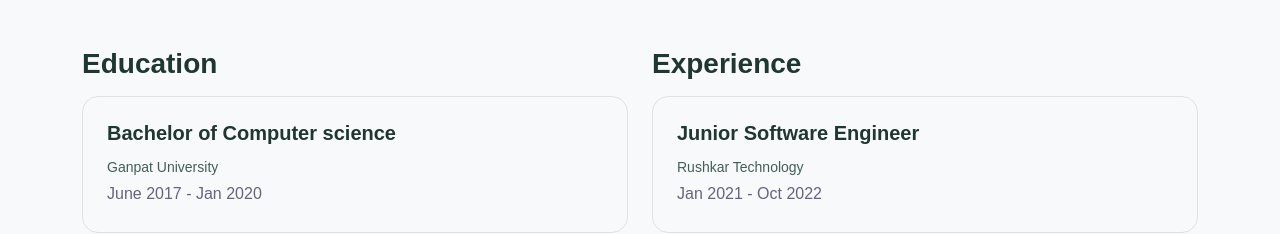
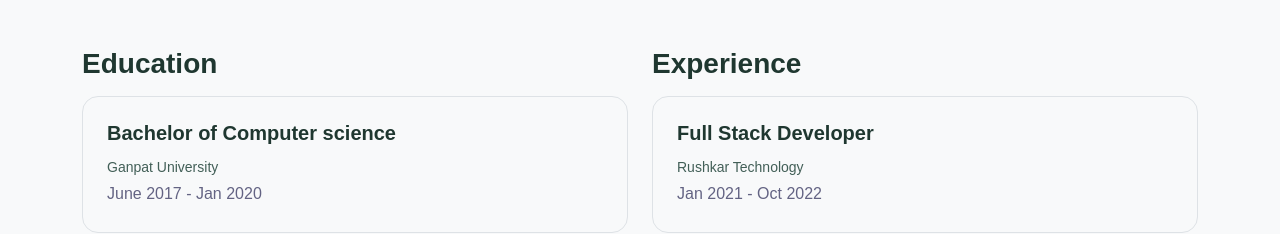
Before and after one commit to Parthik04/phantom, a plain HTML site: page index.html in a window 1280 px wide. Shown: the part 3480-3714 px from the top of the page. Drawn offline with nearby package versions, Linux system fonts and the light colour scheme.

Commit message:
correct the job position

```diff
--- a/index.html
+++ b/index.html
@@ -264,7 +264,7 @@
                     <div class="row">
                         <div class="col-12 mb-3" data-aos="fade-up" data-aos-delay="500">
                             <div class="bg-base p-4 rounded-4 border edu-exp">
-                                <h5>Junior Software Engineer</h5>
+                                <h5>Full Stack Developer</h5>
                                 <small class="text-brand">Rushkar Technology</small>
                                 <p class="mb-0">Jan 2021 - Oct 2022</p>
                             </div>
```
